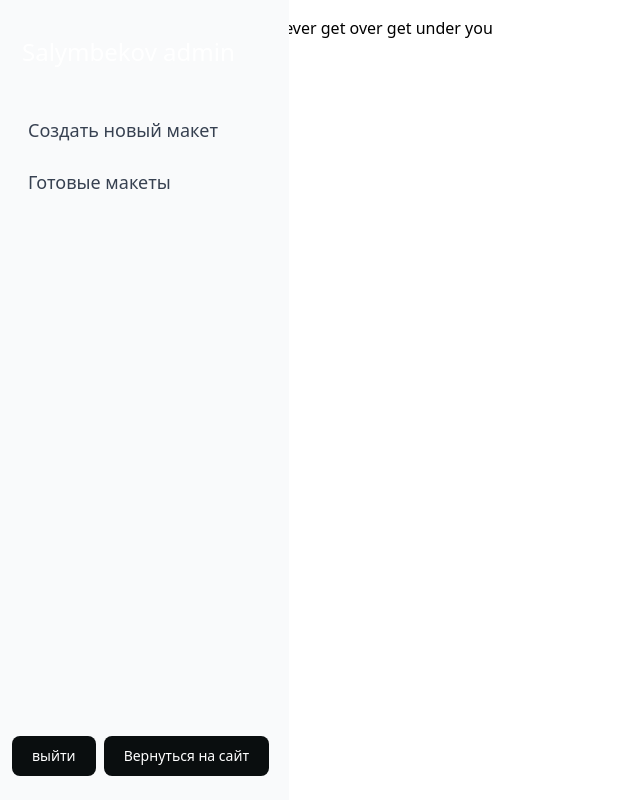
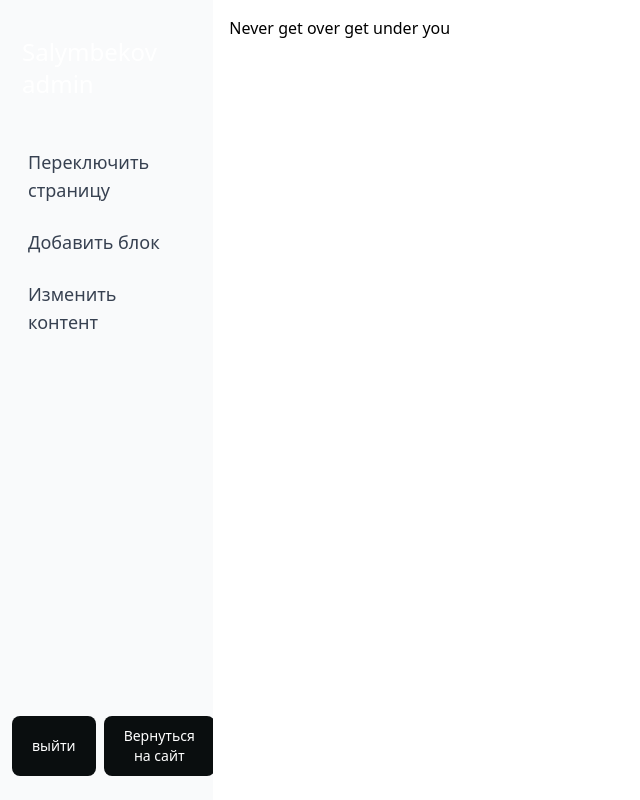
Before and after one commit to tima1704/SalymbekovUniversity, a React (Vite) app: page / in a window 1280 px wide. Shown: the whole page, without its empty margins (0-640 px from the left). Built offline with nearby package versions, Linux system fonts and the light colour scheme.

Commit message:
created new modals + fixed main markup

```diff
--- /dev/null
+++ b/src/components/Modals/components/AddBlocksModal/index.tsx
@@ -0,0 +1,7 @@
+import React from 'react'
+
+export const AddBlocksModal = () => {
+  return (
+    <div className='text-center'>AddBlocksModal</div>
+  )
+}
--- a/src/components/Modals/components/CreateModal/index.tsx
+++ /dev/null
@@ -1,7 +0,0 @@
-import React from 'react'
-
-export const CreateModal = () => {
-  return (
-    <div className='text-center'>CreateModal</div>
-  )
-}
--- /dev/null
+++ b/src/components/Modals/components/ModifyContentModal/index.tsx
@@ -0,0 +1,7 @@
+import React from 'react'
+
+export const ModifyContentModal = () => {
+  return (
+    <div className='text-center'>ModifyContentModal</div>
+  )
+}
--- /dev/null
+++ b/src/components/Modals/components/SwitchPagesModal/index.tsx
@@ -0,0 +1,7 @@
+import React from 'react'
+
+export const SwitchPagesModal = () => {
+  return (
+    <div className='text-center'>SwitchPagesModal</div>
+  )
+}
--- a/src/components/Modals/components/TemplatesModal/index.tsx
+++ /dev/null
@@ -1,7 +0,0 @@
-import React from 'react'
-
-export const TemplatesModal = () => {
-  return (
-    <div className='text-center'>TemplatesModal</div>
-  )
-}
--- a/src/components/Modals/index.tsx
+++ b/src/components/Modals/index.tsx
@@ -2,8 +2,9 @@ import React from "react";
 import { useAppDispatch, useAppSelector } from "../../hooks/redux";
 import { useGetBody } from "../../hooks/common";
 import cls from "./index.module.css";
-import { CreateModal } from "./components/CreateModal";
-import { TemplatesModal } from "./components/TemplatesModal";
+import { SwitchPagesModal } from "./components/SwitchPagesModal";
+import { AddBlocksModal } from "./components/AddBlocksModal";
+import { ModifyContentModal } from './components/ModifyContentModal';
 
 export const Modals: React.FC = () => {
   const typeModal = useAppSelector((s) => s.Modal.type);
@@ -35,8 +36,9 @@ export const Modals: React.FC = () => {
             X
           </button>
         </div>
-        {typeModal === "create" && <CreateModal />}
-        {typeModal === "templates" && <TemplatesModal />}
+        {typeModal === "switchPages" && <SwitchPagesModal />}
+        {typeModal === "addBlocks" && <AddBlocksModal />}
+        {typeModal === "modifyContent" && <ModifyContentModal />}
       </div>
     </div>
   );
--- a/src/components/main/SideBar/index.tsx
+++ b/src/components/main/SideBar/index.tsx
@@ -9,12 +9,16 @@ interface ILinks {
 
 const sidebarModalText: ILinks[] = [
   {
-    name: "Создать новый макет",
-    modal: "create",
+    name: "Переключить страницу",
+    modal: "switchPages",
   },
   {
-    name: "Готовые макеты",
-    modal: "templates",
+    name: "Добавить блок",
+    modal: "addBlocks",
+  },
+  {
+    name: "Изменить контент",
+    modal: "modifyContent",
   },
 ];
 
@@ -24,7 +28,7 @@ const Sidebar: React.FC = () => {
   return (
     <aside
       id="logo-sidebar"
-      className="fixed top-0 left-0 z-40 w-67 h-screen transition-transform -translate-x-full sm:translate-x-0 bg-gray-50 dark:bg-gray-800"
+      className="fixed top-0 left-0 z-40 w-1/6 h-screen transition-transform -translate-x-full sm:translate-x-0 bg-gray-50 dark:bg-gray-800"
       aria-label="Sidebar"
     >
       <div className="h-full flex flex-col justify-between px-3 py-4 overflow-y-auto">
@@ -76,7 +80,7 @@ const SideBarBlock: React.FC<ISideBarBlock> = ({ children }) => {
   return (
     <div className="flex">
       <Sidebar />
-      <div className="p-4 sm:ml-64">{children}</div>
+      <div className="p-4 w-5/6 absolute right-0">{children}</div>
     </div>
   );
 };
--- a/src/pages/Cabinet/index.tsx
+++ b/src/pages/Cabinet/index.tsx
@@ -1,6 +1,5 @@
 import React from "react";
 import { AppWrapper } from "../../components/main/AppWrapper";
-import { useAppDispatch } from "../../hooks/redux";
 
 export const Cabinet = () => {
 
--- a/src/redux/ModalReducer/types.ts
+++ b/src/redux/ModalReducer/types.ts
@@ -3,8 +3,9 @@ export interface IModalView {
 }
 
 export type TModals =
-  | "templates"
-  | "create"
+  | "switchPages"
+  | "addBlocks"
+  | "modifyContent"
 
 
 export enum ModalActionsTypes {
```
